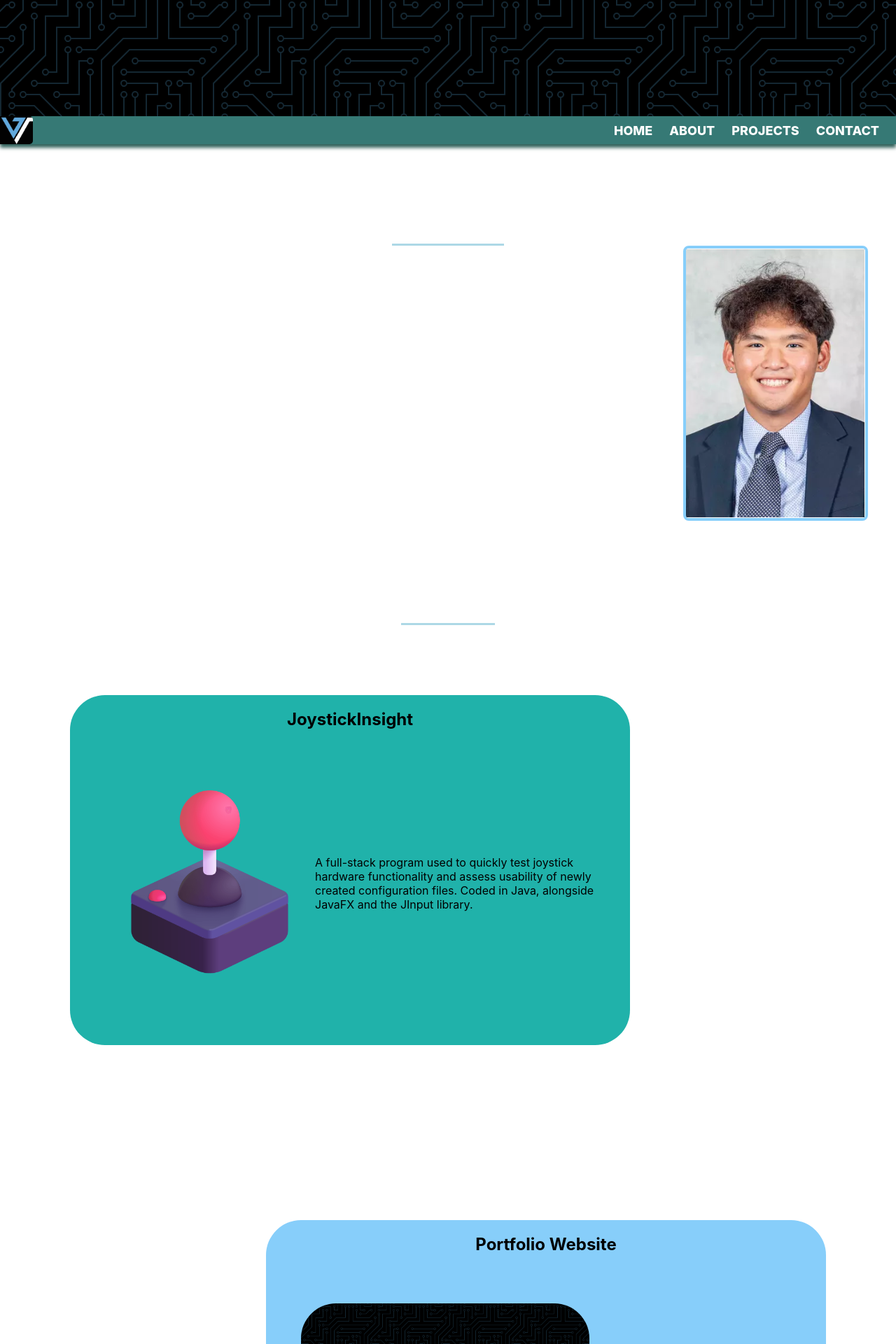
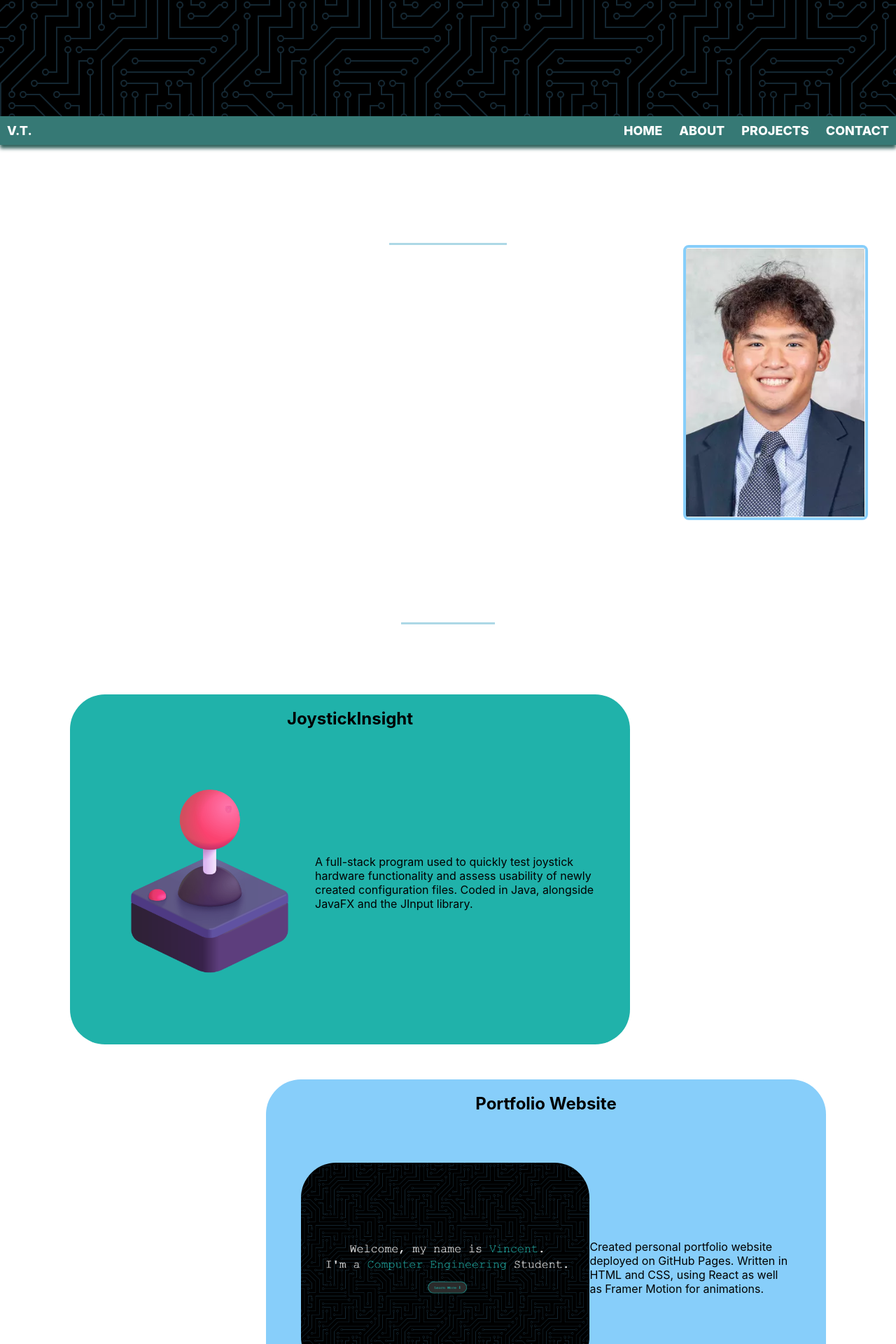
Before and after one commit to vincent-truong04/vincent-truong04.github.io, a React (Create React App) app: page / in a window 1280 px wide. Shown: the part 634-2554 px from the top of the page at 70% size. Built offline with nearby package versions, Linux system fonts and the light colour scheme.

Commit message:
Added more projects to project section and added a footer

```diff
--- a/src/App.js
+++ b/src/App.js
@@ -3,6 +3,7 @@ import About from './components/About';
 import Hero from './components/Hero';
 import Header from './components/Header';
 import Projects from './components/Projects';
+import Footer from './components/Footer';
 import './styling/App.css';
 
 function App() {
@@ -65,6 +66,7 @@ function App() {
       <Header />
       <About />
       <Projects />
+      <Footer />
     </div>
 
   );
--- a/src/components/About.js
+++ b/src/components/About.js
@@ -12,8 +12,7 @@ function About(){
                 <p>
                   Hello! My name is Vincent Truong, and I am a junior at Christopher Newport University pursuing a degree in Computer Engineering with a minor in Leadership.
                   My academic journey combines technical expertise with strong leadership skills, preparing me to tackle complex challenges in engineering and technology.
-                  Outside of the classroom, I am an active member of Pi Kappa Alpha and a captain of men's varsity tennis, both of which have honed my teamwork,
-                  discipline, and perseverance. I am passionate about leveraging my skills to contribute to innovative projects and am eager to make an impact in the field of
+                  Outside of the classroom, I am an active member of Pi Kappa Alpha and a captain of men's varsity tennis. I am passionate about leveraging my skills to contribute to innovative projects and am eager to make an impact in the field of
                   computer engineering, especially in the area of embedded systems.
                 </p>
                 <div class="img-container">
--- /dev/null
+++ b/src/components/Footer.js
@@ -0,0 +1,16 @@
+import React from 'react';
+import '../styling/Footer.css';
+
+function Footer() {
+    const currentYear = new Date().getFullYear();
+    return(
+        <footer>
+
+            <p className="footer">Vincent Truong ©{currentYear}</p>
+        </footer>
+
+    );
+
+}
+
+export default Footer;
--- a/src/components/Header.js
+++ b/src/components/Header.js
@@ -1,12 +1,11 @@
 import React from 'react';
 import '../styling/Header.css';
-import logo from '../images/VT_logo.png';
 
 function Header(){
     return(
         <header>
             <div className="logo">
-                <img src= {logo} alt="Logo" />
+                <h>V.T.</h>
             </div>
             <nav>
                 <a href="#hero">Home</a>
--- a/src/components/Projects.js
+++ b/src/components/Projects.js
@@ -26,7 +26,16 @@ function Projects(){
                     <div class="information2">
                         <img src= {PorfolioPic} alt="PorfolioPic" />
                         <p>
-                            Created personal portfolio website deployed on GitHub Pages. Written in HTML and CSS, using React framework with Framer Motion for animations.
+                            Created personal portfolio website deployed on GitHub Pages. Written in HTML and CSS, using React as well as Framer Motion for animations.
+                        </p>
+                 </div>
+                </div>
+
+                <div class="project3">
+                    <h1>More in Progress!</h1>
+                    <div class="information3">
+                        <p>
+                            More projects on the way!
                         </p>
                  </div>
                 </div>
--- a/src/styling/About.css
+++ b/src/styling/About.css
@@ -10,6 +10,8 @@
     border-bottom: 3px solid rgb(173, 216, 230);
     font-size: 35px;
     margin-top: 100px;
+    font-family: 'Courier New', Courier, monospace;
+    font-weight: 1000;
 }
 
 .aboutContent-container {
--- /dev/null
+++ b/src/styling/Footer.css
@@ -0,0 +1,16 @@
+footer {
+    width:100%;
+    background-color: rgb(54, 121, 117);
+    text-align: center;
+    box-shadow: 0 5px 5px rgb(49, 97, 91);
+    z-index:10;
+    height: 50px;
+}
+
+.footer {
+    font-size: 18px;
+    color: #ffffff;
+    font-family: inherit;
+    font-weight: 800;
+    margin: 10px;
+}
--- a/src/styling/Header.css
+++ b/src/styling/Header.css
@@ -11,10 +11,19 @@ header {
     box-shadow: 0 5px 5px rgb(49, 97, 91);
 }
 
+.logo h {
+  font-size: 18px;
+  color: #ffffff;
+  font-family: inherit;
+  font-weight: 800;
+  margin: 10px;
+}
+
 nav {
     display: flex;
     gap: 1.5rem;
     margin-right: 1.5rem;
+    margin:10px;
 }
 
 nav a {
--- a/src/styling/Projects.css
+++ b/src/styling/Projects.css
@@ -17,7 +17,7 @@
 .allProjects {
     display: flex;
     flex-direction: column;
-    gap: 250px;
+    gap: 50px;
     margin: 100px;
 }
 
@@ -66,3 +66,21 @@
     height: 300px;
     border-radius: 50px;
 }
+
+.project3 {
+    display: flex;
+    flex-direction: column;
+    align-items: center;
+    background-color: whitesmoke;
+    border-radius: 50px;
+    width: 800px;
+    height: 500px;
+    color: black;
+}
+
+.information3 {
+    position: relative;
+    display: flex;
+    align-items: center;
+    margin: 50px;
+}
```
